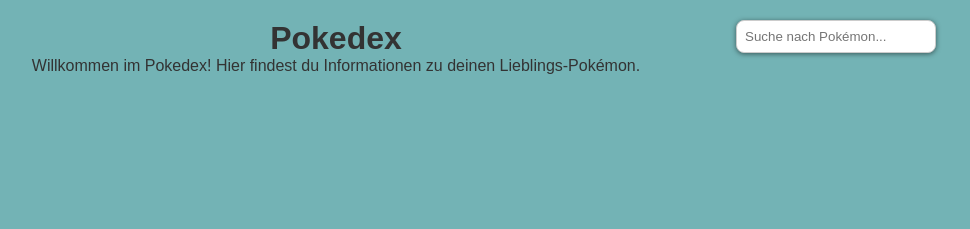
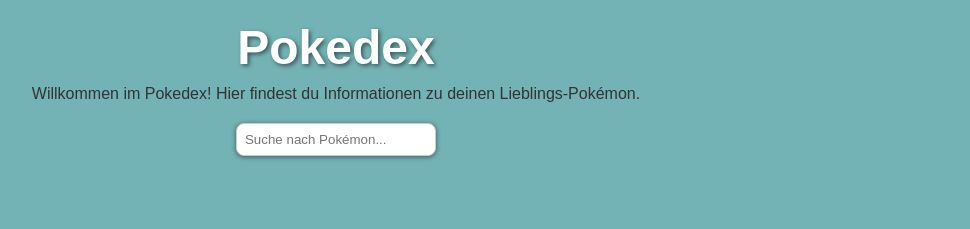
Before and after one commit to DaniGalvani/Pokedex, a plain HTML site: page index.html in a window 1280 px wide. Shown: the whole page, without its empty margins (304-1274 px from the left). Drawn offline with Linux system fonts and the light colour scheme; no server answers.

Commit message:
Verbessere die Struktur und das Styling des Headers im Pokedex

```diff
--- a/index.html
+++ b/index.html
@@ -8,7 +8,7 @@
     <link rel="stylesheet" href="./styles.css" />
   </head>
   <body onload="displayAllPokemon()">
-    <div class="container">
+    <header class="header-container">
       <div class="header">
         <h1>Pokedex</h1>
         <p>
@@ -24,7 +24,7 @@
           />
         </div>
       </div>
-    </div>
+    </header>
     <div class="content" id="content-cards"></div>
     <script src="./scripts/templates.js"></script>
     <script src="script.js"></script>
--- a/styles.css
+++ b/styles.css
@@ -12,13 +12,21 @@ body {
   min-height: 100vh;
 }
 
-.container {
+.header-container {
   display: flex;
-  flex-direction: column;
   align-items: center;
-  text-align: center;
-  max-width: 1200px;
-  margin: 0 auto;
+  justify-content: center;
+  padding-bottom: 20px;
+}
+
+.header-container h1 {
+  display: flex;
+  justify-content: center;
+  align-items: center;
+  font-size: 3em;
+  margin-bottom: 10px;
+  color: #fff;
+  text-shadow: 2px 2px 4px rgba(0, 0, 0, 0.5);
 }
 
 .content {
@@ -55,9 +63,10 @@ body {
 }
 
 .search-bar {
-  position: absolute;
-  top: 20px;
-  right: 40px;
+  display: flex;
+  align-items: center;
+  justify-content: center;
+  margin-top: 20px;
   margin-bottom: 50px;
 }
 .search-bar input {
```
